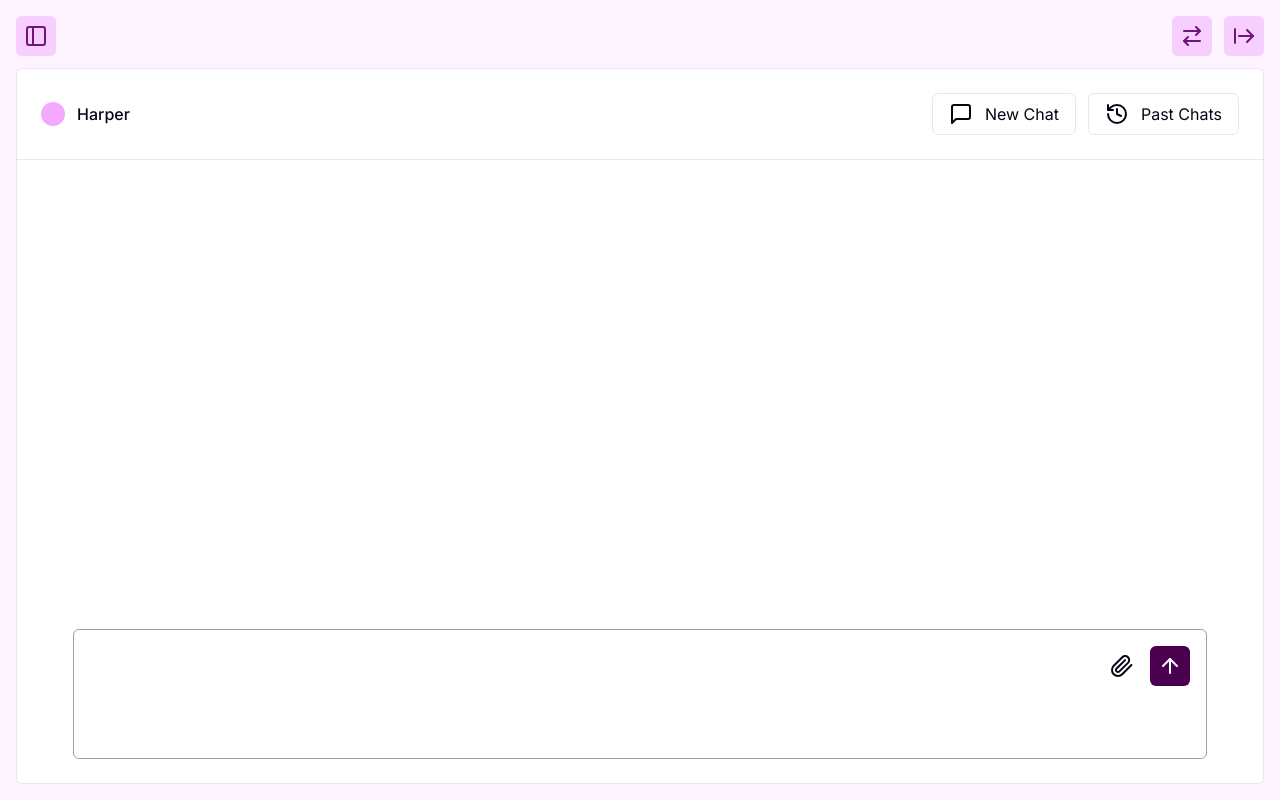
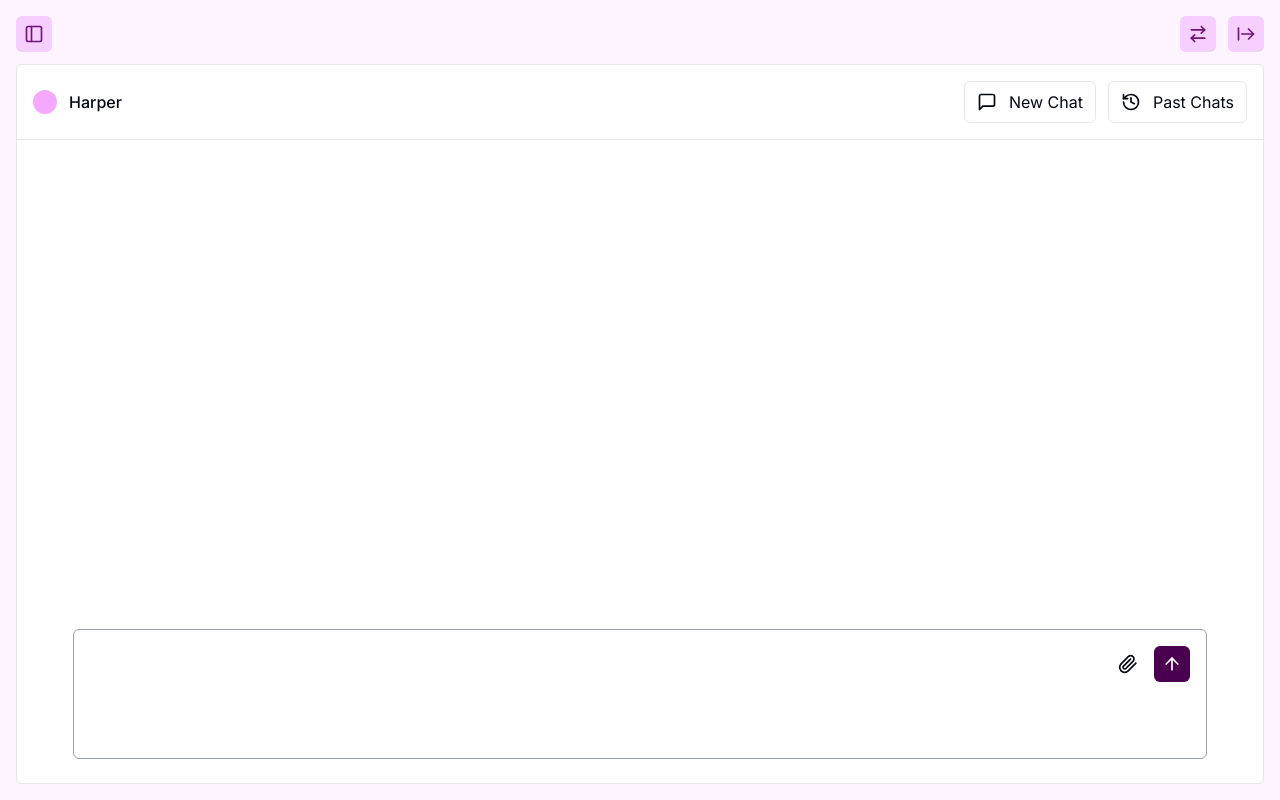
Before and after one commit to shutallbridge/harper, a Next.js app: page /chat in a window 1280 px wide. Built offline with nearby package versions, Linux system fonts and the light colour scheme.

Commit message:
feat: clean up ui

```diff
--- a/src/app/chat/@side/page.tsx
+++ b/src/app/chat/@side/page.tsx
@@ -1,9 +1,7 @@
 "use client";
 
 import React from "react";
-import { motion } from "motion/react";
 
-import { Panel } from "@/components/panel";
 import { useAppState } from "@/lib/app-context";
 import { screens } from "@/screens";
 
@@ -25,15 +23,5 @@ export default function Page() {
     return <></>;
   }
 
-  return (
-    <Panel asChild className="min-w-xl">
-      <motion.section
-        initial={{ x: 500 }}
-        animate={{ x: 0 }}
-        transition={{ type: "tween" }}
-      >
-        {screenToDisplay.render(state.props)}
-      </motion.section>
-    </Panel>
-  );
+  return <>{screenToDisplay.render(state.props)}</>;
 }
--- a/src/app/chat/layout.tsx
+++ b/src/app/chat/layout.tsx
@@ -17,13 +17,23 @@ export default function Layout(props: LayoutProps) {
   const { state: appState } = useAppState();
 
   return (
-    <main className="flex-1 flex gap-x-4">
-      <Panel asChild className="flex-1 relative">
+    <main className="min-h-0 flex-1 flex gap-x-4">
+      <Panel asChild className="flex-1 w-full relative">
         <motion.main layout transition={{ type: "tween" }}>
           {children}
         </motion.main>
       </Panel>
-      {appState.status === "screen" ? side : null}
+      {appState.status === "screen" ? (
+        <Panel asChild className="w-2xl">
+          <motion.section
+            initial={{ x: 500 }}
+            animate={{ x: 0 }}
+            transition={{ type: "tween" }}
+          >
+            {side}
+          </motion.section>
+        </Panel>
+      ) : null}
     </main>
   );
 }
--- a/src/app/chat/page.tsx
+++ b/src/app/chat/page.tsx
@@ -65,21 +65,21 @@ export default function Page() {
   return (
     <>
       <PanelHeader className="flex justify-between items-center">
-        <div className="flex gap-x-3">
+        <div className="flex gap-x-3 items-center">
           <div className="w-6 h-6 rounded-full bg-fuchsia-300" />
           <h1 className="text-base font-medium text-gray-950">Harper</h1>
         </div>
         <div className="flex gap-x-3">
-          <Button icon={<LuMessageSquare />} variant="secondary">
+          <Button icon={<LuMessageSquare />} size="sm" variant="secondary">
             New Chat
           </Button>
-          <Button icon={<LuHistory />} variant="secondary">
+          <Button icon={<LuHistory />} size="sm" variant="secondary">
             Past Chats
           </Button>
         </div>
       </PanelHeader>
-      <PanelContent>
-        <Messages className="px-14 pt-6">
+      <PanelContent className="flex flex-col">
+        <Messages className="flex-1 px-8 pt-6">
           {messages.map((message) => (
             <MessageGroup
               key={message.id}
@@ -104,7 +104,7 @@ export default function Page() {
 
         {/* absolute element */}
         <form
-          className="absolute bottom-0 inset-x-0 px-14 pb-6"
+          className="sticky bottom-0 inset-x-0 px-14 pb-6"
           onSubmit={onFormSubmit}
         >
           <Textarea
@@ -115,7 +115,12 @@ export default function Page() {
             onKeyDown={onTextareaKeyDown}
             rightElement={
               <div className="flex gap-x-2 self-start pr-4 pt-4">
-                <IconButton asChild variant="ghost" icon={<LuPaperclip />}>
+                <IconButton
+                  asChild
+                  size="sm"
+                  variant="ghost"
+                  icon={<LuPaperclip />}
+                >
                   <div className="relative">
                     <input
                       type="file"
@@ -125,7 +130,7 @@ export default function Page() {
                     />
                   </div>
                 </IconButton>
-                <IconButton type="submit" icon={<LuArrowUp />} />
+                <IconButton size="sm" type="submit" icon={<LuArrowUp />} />
               </div>
             }
           />
--- a/src/app/top-navbar.tsx
+++ b/src/app/top-navbar.tsx
@@ -17,17 +17,20 @@ function TopNavbar() {
   };
 
   return (
-    <nav className="flex justify-between items-center">
+    <nav className="flex-none flex justify-between items-center">
       <IconButton
+        size="sm"
         className="bg-fuchsia-200 hover:bg-fuchsia-100 text-fuchsia-900"
         icon={<LuPanelLeft />}
       />
       <div className="space-x-3">
         <IconButton
+          size="sm"
           className="bg-fuchsia-200 hover:bg-fuchsia-100 text-fuchsia-900"
           icon={<LuArrowRightLeft />}
         />
         <IconButton
+          size="sm"
           className="bg-fuchsia-200 hover:bg-fuchsia-100 text-fuchsia-900"
           icon={<LuArrowRightFromLine />}
           onClick={handleSideCollapse}
--- a/src/components/panel/panel-content.tsx
+++ b/src/components/panel/panel-content.tsx
@@ -6,7 +6,7 @@ function PanelContent(props: PanelContentProps) {
   const { children, className, ...rest } = props;
 
   return (
-    <div className={cn("flex-1", className)} {...rest}>
+    <div className={cn("flex-1 overflow-auto", className)} {...rest}>
       {children}
     </div>
   );
--- a/src/components/panel/panel-header.tsx
+++ b/src/components/panel/panel-header.tsx
@@ -7,7 +7,7 @@ function PanelHeader(props: PanelHeaderProps) {
 
   return (
     <div
-      className={cn("flex-none p-6 border-b border-gray-200", className)}
+      className={cn("flex-none p-4 border-b border-gray-200", className)}
       {...rest}
     >
       {children}
--- a/src/screens/candidates-list.tsx
+++ b/src/screens/candidates-list.tsx
@@ -90,7 +90,7 @@ function Screen(props: ScreenProps) {
   return (
     <>
       <PanelHeader className="flex justify-between items-center">
-        <h1 className="text-gray-950 font-medium text-xl">Candidates List</h1>
+        <h1 className="text-gray-950 font-medium text-base">Candidates List</h1>
         <Button>Add New</Button>
       </PanelHeader>
       <PanelContent>
--- a/src/screens/candidates-new.tsx
+++ b/src/screens/candidates-new.tsx
@@ -112,10 +112,10 @@ function Screen(props: ScreenProps) {
   return (
     <>
       <PanelHeader className="flex justify-between items-center">
-        <h1 className="text-gray-950 font-medium text-xl">
+        <h1 className="text-gray-950 font-medium text-base">
           Register New Candidate
         </h1>
-        <Button>Save</Button>
+        <Button size="sm">Save</Button>
       </PanelHeader>
       <PanelContent>
         <form className="p-6 space-y-12">
```
